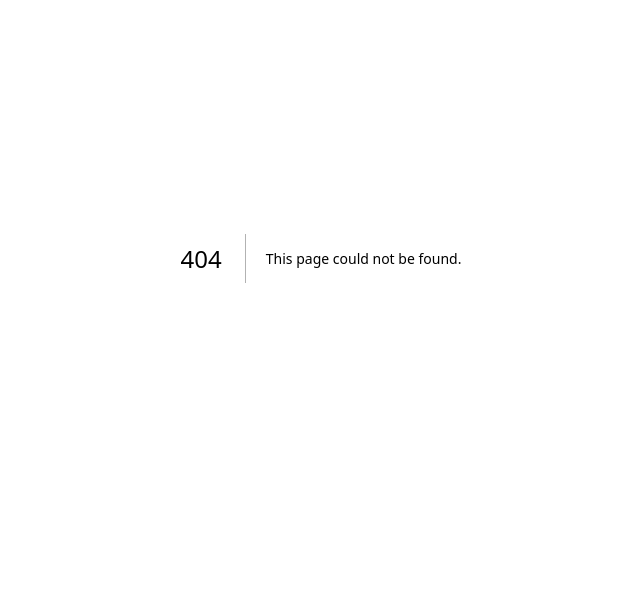
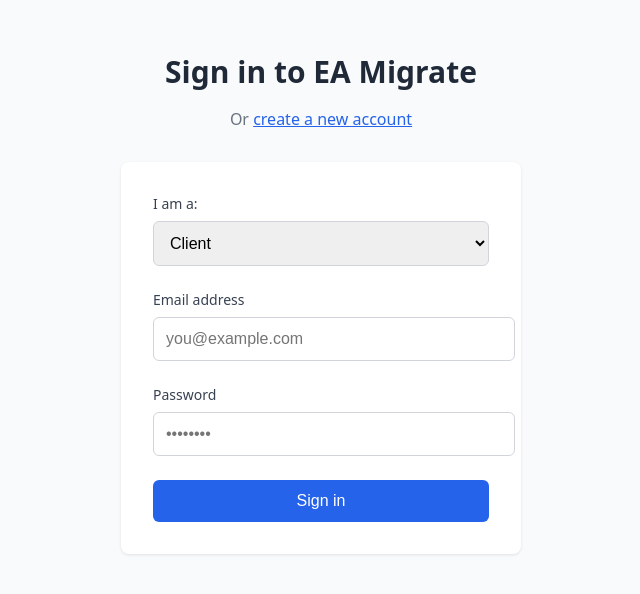
Before and after one commit to sibusisokamo00-source/Migrate-, a Next.js app in the folder frontend/: page /login in a window 1280 px wide. Before the commit this address had no page. Shown: the part 142-736 px from the top of the page, without its empty margins (319-959 px from the left). Built offline with nearby package versions, Linux system fonts and the light colour scheme.

Commit message:
Create page.tsx

```diff
--- /dev/null
+++ b/frontend/app/login/page.tsx
@@ -0,0 +1,139 @@
+export default function Login() {
+  return (
+    <div style={{
+      minHeight: '100vh',
+      backgroundColor: '#f9fafb',
+      display: 'flex',
+      flexDirection: 'column',
+      justifyContent: 'center',
+      padding: '2rem 1rem'
+    }}>
+      <div style={{
+        maxWidth: '400px',
+        margin: '0 auto',
+        width: '100%'
+      }}>
+        {/* Header */}
+        <div style={{ textAlign: 'center', marginBottom: '2rem' }}>
+          <h2 style={{
+            fontSize: '1.875rem',
+            fontWeight: 'bold',
+            color: '#1f2937',
+            marginBottom: '0.5rem'
+          }}>
+            Sign in to EA Migrate
+          </h2>
+          <p style={{ color: '#6b7280' }}>
+            Or <a href="/register" style={{ color: '#2563eb' }}>create a new account</a>
+          </p>
+        </div>
+
+        {/* Login Form */}
+        <div style={{
+          backgroundColor: 'white',
+          padding: '2rem',
+          borderRadius: '0.5rem',
+          boxShadow: '0 1px 3px rgba(0,0,0,0.1)'
+        }}>
+          <form style={{
+            display: 'flex',
+            flexDirection: 'column',
+            gap: '1.5rem'
+          }}>
+            {/* Role Selection */}
+            <div>
+              <label style={{
+                display: 'block',
+                fontSize: '0.875rem',
+                fontWeight: '500',
+                color: '#374151',
+                marginBottom: '0.5rem'
+              }}>
+                I am a:
+              </label>
+              <select style={{
+                width: '100%',
+                padding: '0.75rem',
+                border: '1px solid #d1d5db',
+                borderRadius: '0.375rem',
+                fontSize: '1rem'
+              }}>
+                <option value="client">Client</option>
+                <option value="mentor">Mentor</option>
+                <option value="admin">Admin</option>
+              </select>
+            </div>
+
+            {/* Email Field */}
+            <div>
+              <label style={{
+                display: 'block',
+                fontSize: '0.875rem',
+                fontWeight: '500',
+                color: '#374151',
+                marginBottom: '0.5rem'
+              }}>
+                Email address
+              </label>
+              <input
+                type="email"
+                required
+                style={{
+                  width: '100%',
+                  padding: '0.75rem',
+                  border: '1px solid #d1d5db',
+                  borderRadius: '0.375rem',
+                  fontSize: '1rem'
+                }}
+                placeholder="you@example.com"
+              />
+            </div>
+
+            {/* Password Field */}
+            <div>
+              <label style={{
+                display: 'block',
+                fontSize: '0.875rem',
+                fontWeight: '500',
+                color: '#374151',
+                marginBottom: '0.5rem'
+              }}>
+                Password
+              </label>
+              <input
+                type="password"
+                required
+                style={{
+                  width: '100%',
+                  padding: '0.75rem',
+                  border: '1px solid #d1d5db',
+                  borderRadius: '0.375rem',
+                  fontSize: '1rem'
+                }}
+                placeholder="••••••••"
+              />
+            </div>
+
+            {/* Submit Button */}
+            <button
+              type="submit"
+              style={{
+                width: '100%',
+                backgroundColor: '#2563eb',
+                color: 'white',
+                padding: '0.75rem',
+                borderRadius: '0.375rem',
+                border: 'none',
+                fontSize: '1rem',
+                fontWeight: '500',
+                cursor: 'pointer'
+              }}
+            >
+              Sign in
+            </button>
+          </form>
+        </div>
+      </div>
+    </div>
+  )
+}
```
